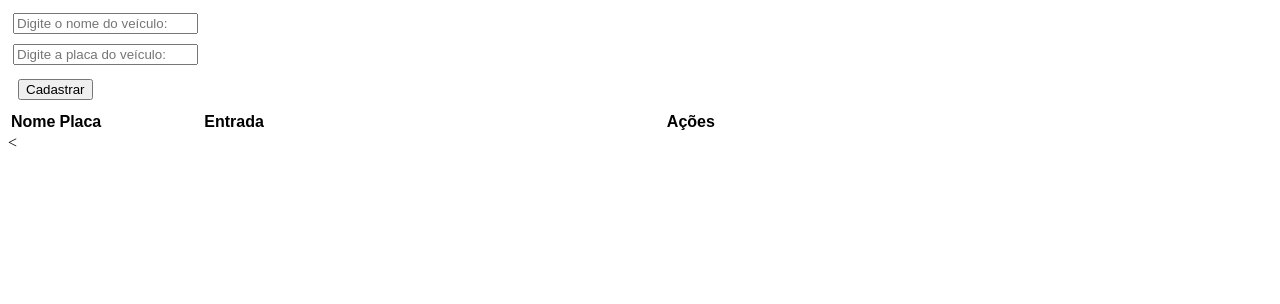
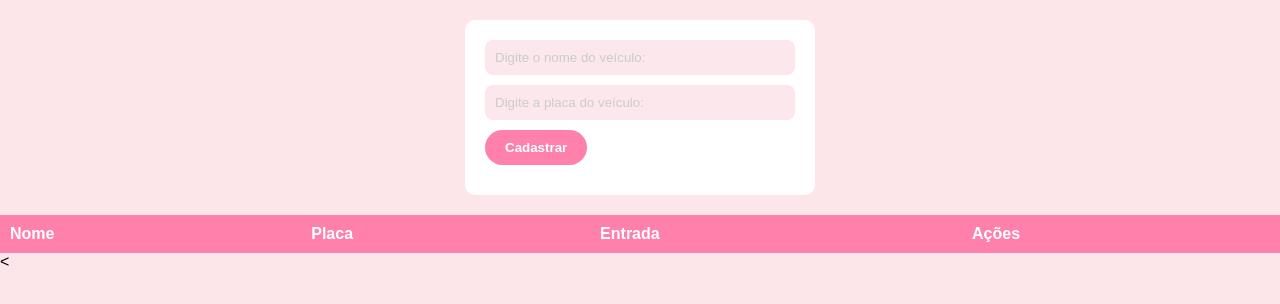
Before and after one commit to danibenfica/Estacionamento-Typescript, a plain HTML site: page index.html in a window 1280 px wide. Drawn offline with Linux system fonts and the light colour scheme.

Commit message:
adicionando um estilo para o estacionamento

```diff
--- a/index.html
+++ b/index.html
@@ -1,5 +1,5 @@
 <!DOCTYPE html>
-<html lang="en">
+<html lang="pt-BR">
 <head>
     <meta charset="UTF-8">
     <meta http-equiv="X-UA-Compatible" content="IE=edge">
--- a/style/style.css
+++ b/style/style.css
@@ -1,48 +1,98 @@
-.lista{
+* {
+    box-sizing: border-box;
+    margin: 0;
+    padding: 0;
+  }
+
+  body {
+    background-color: #fde6ea;
+    font-family: Arial, Helvetica, sans-serif;
+  }
+
+  .lista {
     width: 100%;
     max-width: 350px;
+    margin: 20px auto;
+    background-color: #fff;
+    border-radius: 10px;
+    padding: 20px;
   }
 
-.nome{
-    width: 100%;
-    padding-bottom: 10px;
-    position: relative;
-    padding: 5px;
-    border: 0;
-    outline: 0;
+  .nome,
+  .placa,
+  .cadastro {
+    margin-bottom: 10px;
   }
 
-.placa{
+  input[type="text"] {
     width: 100%;
-    padding-bottom: 10px;
-    position: absolute;
-    cursor: text;
-    padding: 5px;
+    padding: 10px;
+    border: none;
+    outline: none;
+    background-color: #fce7ec;
+    border-radius: 8px;
   }
 
-.cadastro{
-    padding-top: 40px;
-    padding-bottom: 10px;
-    padding-left: 10px;
-
+  input[type="text"]::placeholder {
+    color: #ccc;
   }
 
-.ul{
-    font-family: Arial, Helvetica, sans-serif;
-    font-style: normal;
-    text-decoration: none;
+  button {
+    padding: 10px 20px;
+    background-color: #ff80ab;
+    color: #fff;
+    border: none;
+    border-radius: 20px;
+    font-weight: bold;
+    cursor: pointer;
   }
 
-.placaclasse{
-    padding-right: 100px;
-
+  table {
+    width: 100%;
+    margin-top: 20px;
+    border-collapse: collapse;
   }
 
-.entrada{
-    padding-right: 400px;
+  th,
+  td {
+    padding: 10px;
+    text-align: left;
   }
 
-.acoes{
-    padding-right: 20px;
+  th {
+    background-color: #ff80ab;
+    color: #fff;
 
+  tbody tr:nth-child(even) {
+    background-color: #fce7ec;
   }
+
+  tbody tr:hover {
+    background-color: #ffd3e0;
+  }
+}
+
+@media only screen and (min-width: 320px) and (max-width: 480px) {
+
+  .lista {
+    width: 200px;
+    border-radius: 20px;
+    padding: 30px;
+    margin: 15px;
+  }
+
+  input[type="text"] {
+    padding: 12px;
+    border-radius: 10px;
+  }
+
+  tr {
+    display: grid;
+  }
+
+
+  button {
+    padding: 12px 24px;
+    border-radius: 30px;
+  }
+}
```
Lines whose indentation alone changed are shown as unchanged.
